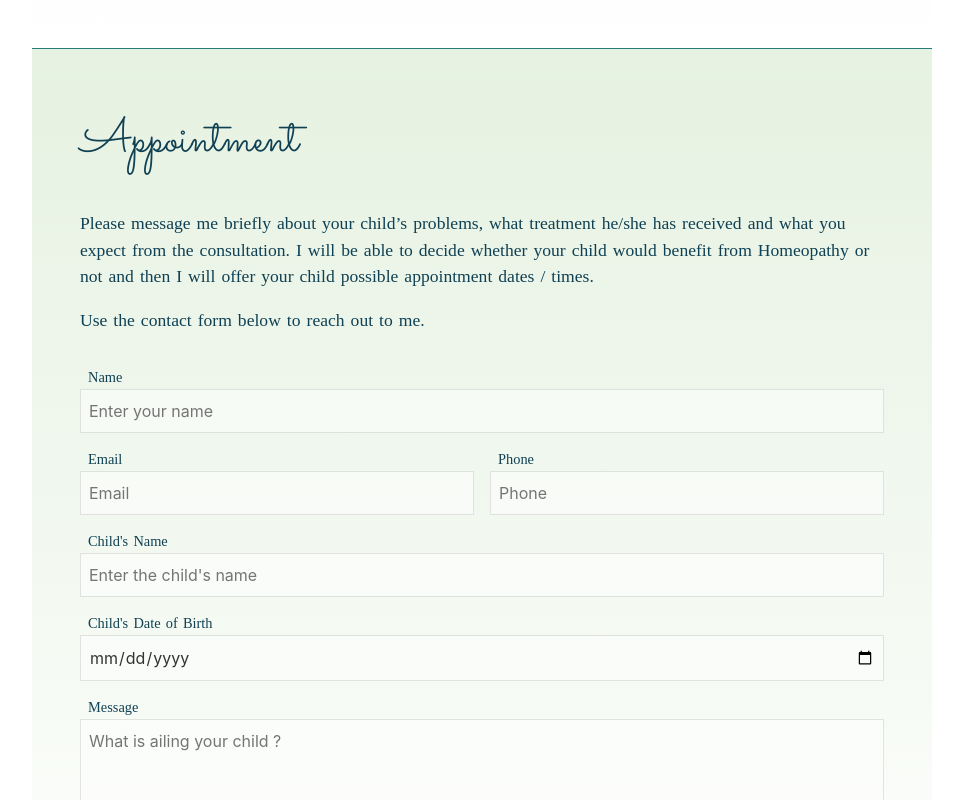
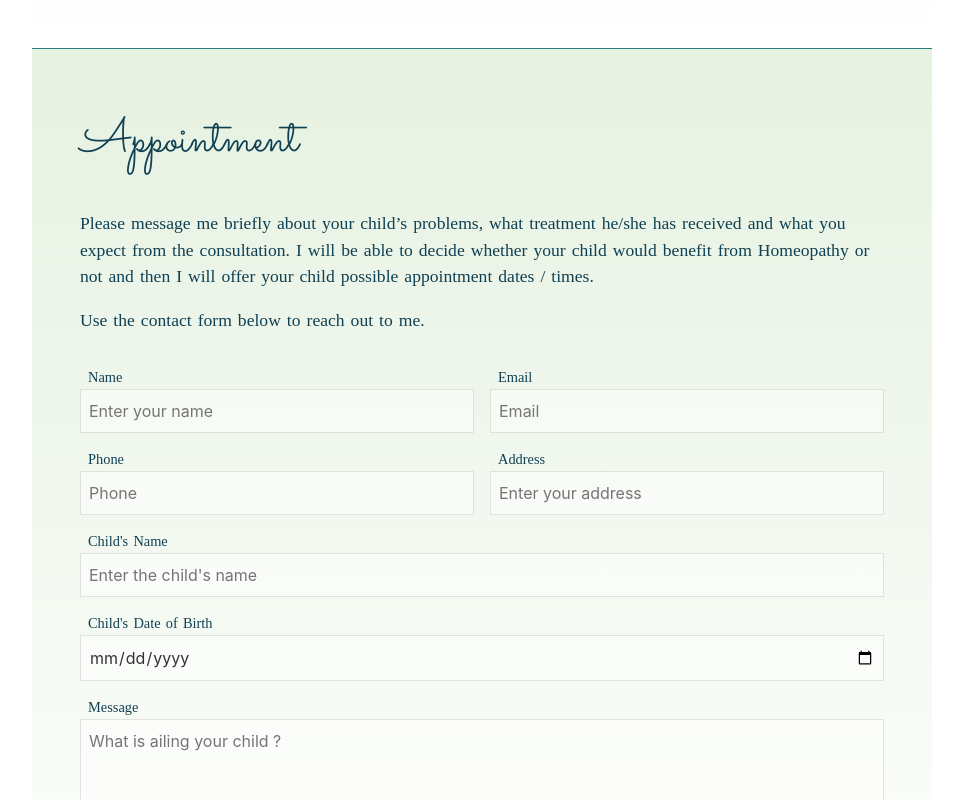
Before and after one commit to arif-rachim/dr-sagar-app, a React (Vite) app: page / in a window 1280 px wide. Shown: the part 4399-5199 px from the top of the page, without its empty margins (158-1121 px from the left). Built offline with nearby package versions, Linux system fonts and the light colour scheme; a web font is replaced by a local one.

Commit message:
Update with latest changes

```diff
--- a/src/fragment/appointment/Appointment.tsx
+++ b/src/fragment/appointment/Appointment.tsx
@@ -53,7 +53,7 @@ const TextArea = (properties: PropsWithChildren<TextareaHTMLAttributes<HTMLTextA
     </label>
 }
 
-type Customer = { name: string, email: string, phone: string, childName: string, childDoB: string, message: string };
+type Customer = { name: string, email: string, phone: string, childName: string, childDoB: string, message: string,address:string };
 
 export function Appointment() {
     const id = useId();
@@ -62,13 +62,15 @@ export function Appointment() {
     function sendEmail(props: Customer) {
         const a = document.createElement('a');
         const title = `From ${props.name} parents of ${props.childName}`;
-        const message = `Parent : ${props.name}
-Child  : ${props.childName}
-DoB    : (${props.childDoB} / ${calculateAge(new Date(props.childDoB))})
-Email  : ${props.email}
-Phone  : ${props.phone}
+        const message = `
+Parent\t: ${props.name}
+Child\t: ${props.childName}
+DoB\t\t: (${props.childDoB} / ${calculateAge(new Date(props.childDoB))})
+Email\t: ${props.email}
+Phone\t: ${props.phone}
+Address\t: ${props.address}
 
-${props.message}
+Message\t: ${props.message}
 `;
         const href = `mailto:pedsagar@gmail.com?subject=${encodeURIComponent(title)}&body=${encodeURIComponent(message)}`;
         const linkId = `mail-${id}`;
@@ -147,12 +149,13 @@ ${props.message}
             };
 
             const customer: Customer = {
-                name: getValue('name'),
+                name: toPascalCase(getValue('name')),
                 childDoB: getValue('childDob'),
-                childName: getValue('childName'),
+                childName: toPascalCase(getValue('childName')),
                 email: getValue('email'),
                 message: getValue('message'),
-                phone: getValue('phone')
+                phone: getValue('phone'),
+                address:toPascalCase(getValue('address'))
             }
 
             if (trigger === 'email') {
@@ -166,16 +169,22 @@ ${props.message}
             }
             return false;
         }} action={'#'} id={`${id}-form`}>
-            <Input name={'name'} required={true} style={{marginBottom: '1rem'}} title={'Name'}
-                   placeholder={'Enter your name'}/>
-            <div style={{display: 'flex', flexDirection: 'row'}}>
+            <div style={{display: 'flex', flexDirection: 'row',gap:'1rem'}}>
+                <Input name={'name'} required={true} title={'Name'}
+                       containerStyle={{width:'50%', marginBottom: '1rem'}} placeholder={'Enter your name'}/>
                 <Input name={'email'} required={true} type={'email'} inputMode={"email"}
-                       containerStyle={{flexGrow: 1, marginBottom: '1rem', marginRight: '1rem'}} title={'Email'}
+                       containerStyle={{width:'50%', marginBottom: '1rem'}} title={'Email'}
                        placeholder={'Email'}/>
+            </div>
+
+            <div style={{display: 'flex', flexDirection: 'row',gap:'1rem'}}>
                 <Input name={'phone'} required={true} type={'tel'} inputMode={'tel'}
-                       containerStyle={{flexGrow: 1, marginBottom: '1rem'}} title={'Phone'}
+                       containerStyle={{width:'50%', marginBottom: '1rem'}} title={'Phone'}
                        placeholder={'Phone'}/>
+                <Input name={'address'} required={true} type={'text'} inputMode={'text'}
+                       containerStyle={{width:'50%', marginBottom: '1rem'}} title={"Address"} placeholder={'Enter your address'}/>
             </div>
+
             <Input name={'childName'} required={true} type={'text'} inputMode={'text'} style={{marginBottom: '1rem'}}
                    title={"Child's Name"} placeholder={'Enter the child\'s name'}/>
             <Input name={'childDob'} required={true} type={'date'} inputMode={'text'} style={{marginBottom: '1rem'}}
@@ -208,14 +217,22 @@ function calculateAge(dob: Date) {
     } else {
         age = yearDiff;
     }
-
+    if(age < 0 ){
+        return ''
+    }
     if (age === 0) {
         const monthCount = (today.getFullYear() - dob.getFullYear()) * 12 + today.getMonth() - dob.getMonth();
-        age = monthCount.toString() + ' month';
-    } else if (age === 1) {
-        age = age.toString() + ' year';
+        age = monthCount.toString() + ' month'+(monthCount>1?`'s`:'');
     } else {
-        age = age.toString() + ' years';
+        age = age.toString() + ' year'+(age > 1 ?`'s`:'');
     }
     return age;
 }
+
+function toPascalCase(sentence:string) {
+    // Split the sentence into words
+    const words = sentence.split(/\s+/);
+    // Capitalize the first letter of each word and concatenate them
+    const pascalCaseResult = words.map(word => word.charAt(0).toUpperCase() + word.slice(1).toLowerCase()).join('');
+    return pascalCaseResult;
+}
--- a/src/fragment/conditions-treated/ConditionsTreated.tsx
+++ b/src/fragment/conditions-treated/ConditionsTreated.tsx
@@ -22,7 +22,7 @@ const conditions: { title: string, image: string, details: string[] }[] = [
         details: ['Ear infections', 'Tonsillitis', 'Sinusitis', 'Bronchitis & Pneumonia']
     },
     {title: 'Eczema & other Skin problems', image: eczema, details: []},
-    {title: 'Bowel prblems', image: bowel, details: []},
+    {title: 'Bowel problems', image: bowel, details: []},
     {title: 'Arthritis', image: arthritis, details: []},
     {title: 'Injuries and its complications', image: injury, details: []},
     {title: 'Growth Problems', image: growth, details: []}
--- a/src/fragment/fee-payment/FeePayment.tsx
+++ b/src/fragment/fee-payment/FeePayment.tsx
@@ -4,7 +4,7 @@ import {P} from "../components/P.tsx";
 export function FeePayment() {
     return <Page title={'Fees & Payment'} path={'fee-payment'}>
         <P style={{fontWeight:'bold'}}>First appointment : 1 - 2 hours : $150</P>
-        <P>It includes 1rst Follow up appointment at 4-6 weeks</P>
+        <P>It includes 1st Follow up appointment at 4-6 weeks</P>
         <P>Each Future Follow ups : $100</P>
         <P>
             I do not accept Insurances, Medicaid or Medicare. Payment is expected at the time of service by credit
--- a/src/fragment/what-is-homeopathy/WhatIsHomeopathy.tsx
+++ b/src/fragment/what-is-homeopathy/WhatIsHomeopathy.tsx
@@ -15,9 +15,9 @@ export function WhatIsHomeopathy() {
             made from red onion can help the same symptoms resulting from cold or allergies in a sick individual.
         </P>
         <P>
-            Homeopathy treats the whole person and produce gentle cure without the side effects. It is highly
+            Homeopathy treats the whole person and produces a gentle cure without the side effects. It is highly
             individualized to the patient. The Remedies are made from Plants, Minerals or Animals in a very dilute
-            concentrations (like nano concentration) which makes hem effective but at the same time without the toxic
+            concentrations (like nano concentration) which makes them effective but at the same time without the toxic
             side effects. Appropriately selected Homeopathic Remedy for the individual patient, works slowly but brings
             cure in chronic conditions. So please don't expect immediate results in hours/days. Although it works fast
             in acute conditions, it takes a few weeks to bring a cure in chronic conditions.
```
Also changed, not shown: 3 other files (tests, documents, lock files or other folders).
